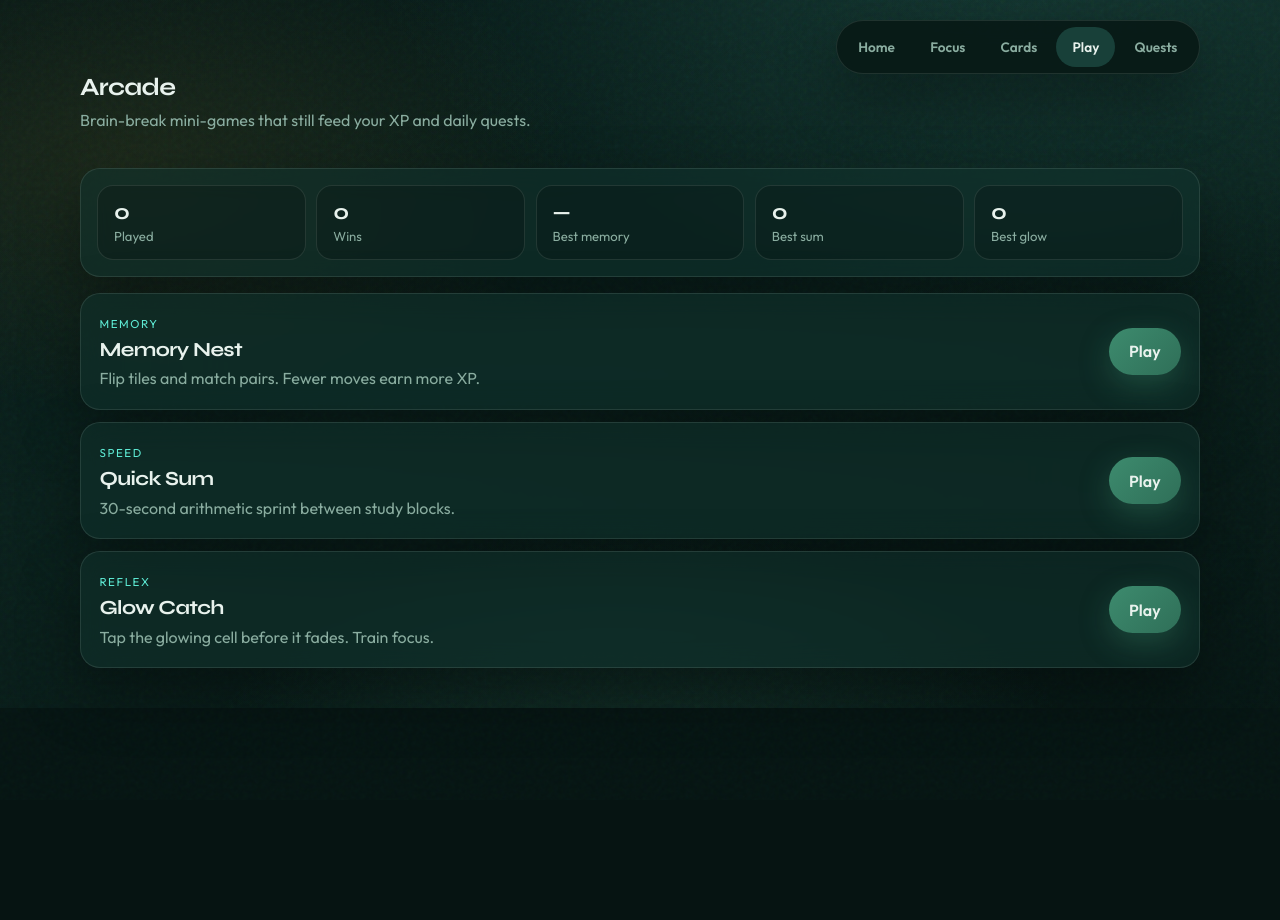
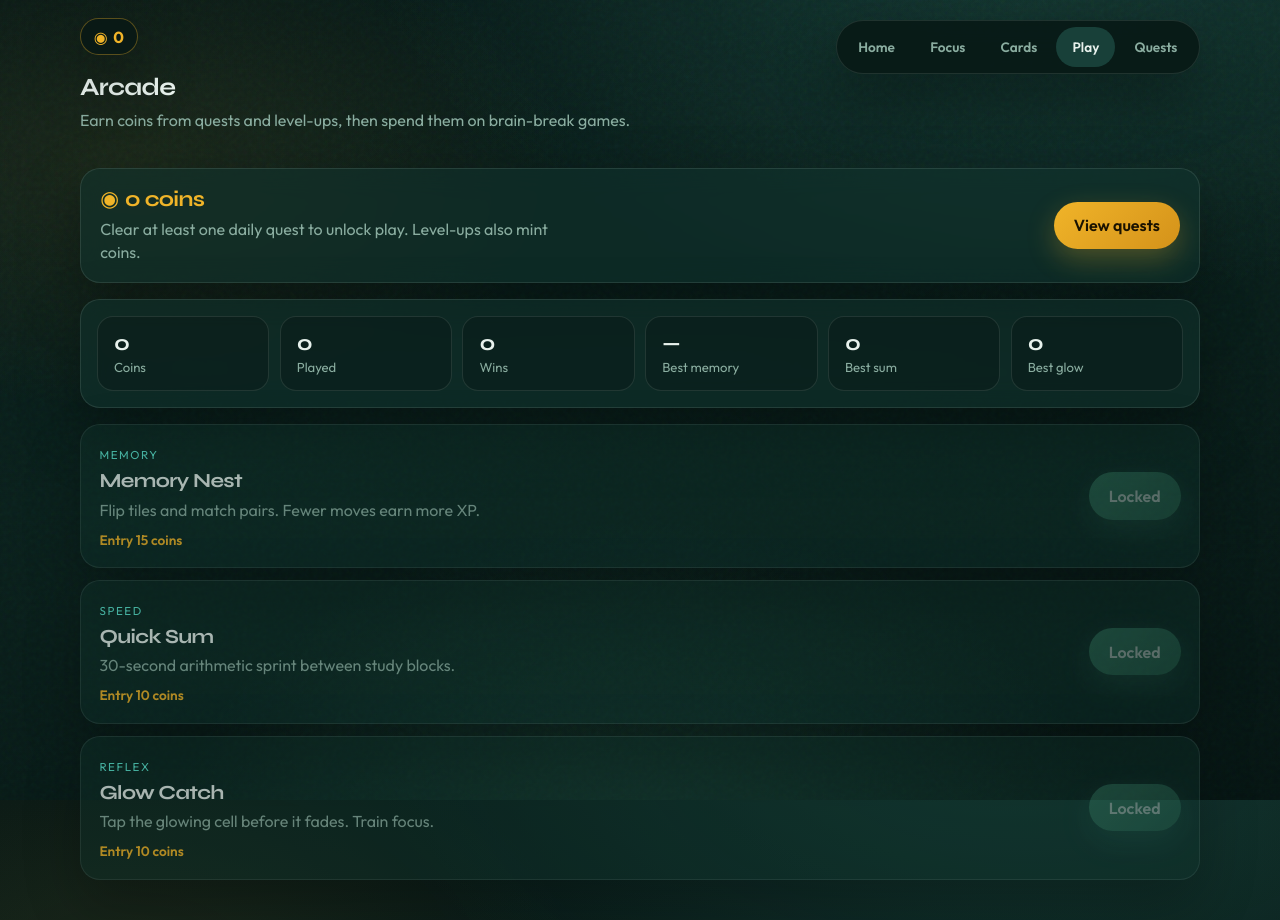
Before and after one commit to citidell08-bit/citi08, a React (Vite) app: page / in a window 1280 px wide. Both pictures are taken after a click on the button "Play". Before the commit the page ends 800 px from the top, so only its background shows below. Built offline with nearby package versions, Linux system fonts and the light colour scheme.

Commit message:
Add coins economy gating arcade play
Earn coins from quests, achievements, and every level-up. Arcade
unlocks after completing a quest; each mini-game costs coins to play.

Co-authored-by: citidell08-bit <citidell08-bit@users.noreply.github.com>

```diff
--- a/src/App.css
+++ b/src/App.css
@@ -4,3 +4,43 @@ button:disabled {
   opacity: 0.5;
   cursor: not-allowed;
 }
+
+.coin-chip {
+  position: fixed;
+  top: 1.15rem;
+  left: max(1rem, calc((100% - 1120px) / 2));
+  z-index: 35;
+  display: inline-flex;
+  align-items: center;
+  gap: 0.35rem;
+  padding: 0.45rem 0.8rem;
+  border-radius: 999px;
+  background: rgba(8, 24, 21, 0.88);
+  border: 1px solid rgba(240, 180, 41, 0.35);
+  color: var(--ember);
+  font-weight: 700;
+  box-shadow: var(--shadow);
+  backdrop-filter: blur(12px);
+}
+
+.toast .coins {
+  color: var(--ember);
+  font-weight: 700;
+  margin-right: 0.4rem;
+}
+
+.toast .coins.spend {
+  color: var(--danger);
+}
+
+.coin-inline {
+  color: var(--ember);
+}
+
+@media (max-width: 839px) {
+  .coin-chip {
+    top: auto;
+    bottom: 5.35rem;
+    left: 1rem;
+  }
+}
--- a/src/App.tsx
+++ b/src/App.tsx
@@ -8,6 +8,7 @@ import { Quests } from './components/Quests'
 import { useGameState } from './hooks/useGameState'
 import type { Tab } from './types'
 import { Companion } from './components/Companion'
+import { COINS_PER_LEVEL } from './lib/coins'
 import './App.css'
 
 function App() {
@@ -18,6 +19,7 @@ function App() {
     levelUp,
     completeFocusSession,
     reviewCard,
+    spendCoinsForGame,
     completeMiniGame,
     createDeck,
     renameCompanion,
@@ -27,6 +29,10 @@ function App() {
 
   return (
     <div className="app-shell">
+      <div className="coin-chip" aria-label={`${state.coins} coins`}>
+        <span aria-hidden="true">◉</span> {state.coins}
+      </div>
+
       {tab === 'home' && (
         <Home
           state={state}
@@ -39,7 +45,14 @@ function App() {
       {tab === 'cards' && (
         <Flashcards decks={state.decks} onReview={reviewCard} onCreateDeck={createDeck} />
       )}
-      {tab === 'play' && <Games state={state} onComplete={completeMiniGame} />}
+      {tab === 'play' && (
+        <Games
+          state={state}
+          onComplete={completeMiniGame}
+          onSpend={spendCoinsForGame}
+          onNavigate={setTab}
+        />
+      )}
       {tab === 'quests' && <Quests state={state} />}
 
       <Nav tab={tab} onChange={setTab} />
@@ -48,6 +61,12 @@ function App() {
         {toasts.map((t) => (
           <div key={t.id} className="toast">
             {t.xp != null && <span className="xp">+{t.xp} XP</span>}
+            {t.coins != null && (
+              <span className={t.coins < 0 ? 'coins spend' : 'coins'}>
+                {t.coins > 0 ? '+' : ''}
+                {t.coins} ◉
+              </span>
+            )}
             {t.message}
           </div>
         ))}
@@ -56,15 +75,17 @@ function App() {
       {levelUp != null && (
         <div className="modal-backdrop" role="dialog" aria-modal="true" aria-label="Level up">
           <div className="panel modal">
-            <Companion name={state.companionName} level={levelUp} size="md" />
+            <Companion name={state.companionName} level={levelUp.level} size="md" />
             <h2 className="section-title" style={{ marginTop: '0.75rem' }}>
-              Level {levelUp}!
+              Level {levelUp.level}!
             </h2>
             <p className="section-sub">
-              {state.companionName} evolved a little. Keep the streak alive.
+              {state.companionName} leveled up and minted{' '}
+              <strong className="coin-inline">+{levelUp.coins} coins</strong>
+              {levelUp.coins > COINS_PER_LEVEL ? ' across those levels' : ''}.
             </p>
             <button type="button" className="btn btn-primary" onClick={dismissLevelUp}>
-              Continue
+              Collect coins
             </button>
           </div>
         </div>
--- a/src/components/Games.css
+++ b/src/components/Games.css
@@ -2,6 +2,32 @@
 .mini-game {
   display: grid;
   gap: 1rem;
+}
+
+.coin-banner {
+  padding: 1.1rem 1.2rem;
+  display: flex;
+  flex-wrap: wrap;
+  justify-content: space-between;
+  gap: 1rem;
+  align-items: center;
+}
+
+.coin-banner p {
+  margin: 0.35rem 0 0;
+  color: var(--muted);
+  max-width: 46ch;
+  line-height: 1.45;
+}
+
+.coin-balance {
+  display: inline-flex;
+  align-items: center;
+  gap: 0.4rem;
+  font-family: var(--font-display);
+  font-size: 1.35rem;
+  letter-spacing: -0.03em;
+  color: var(--ember);
 }
 
 .games-scoreboard {
@@ -9,6 +35,27 @@
   display: grid;
   grid-template-columns: repeat(auto-fit, minmax(96px, 1fr));
   gap: 0.65rem;
+}
+
+.games-error {
+  margin: 0;
+  padding: 0.75rem 1rem;
+  border-radius: 14px;
+  border: 1px solid rgba(224, 122, 95, 0.45);
+  background: rgba(224, 122, 95, 0.12);
+  color: #f0c2b4;
+}
+
+.game-catalog.locked {
+  opacity: 0.72;
+}
+
+.game-cost {
+  display: inline-block;
+  margin-top: 0.55rem;
+  color: var(--ember);
+  font-size: 0.85rem;
+  font-weight: 600;
 }
 
 .game-catalog {
--- a/src/components/Games.tsx
+++ b/src/components/Games.tsx
@@ -1,5 +1,6 @@
 import { useCallback, useRef, useState } from 'react'
-import type { GameState, MiniGameId, MiniGameResult } from '../types'
+import { GAME_COSTS } from '../lib/coins'
+import type { GameState, MiniGameId, MiniGameResult, Tab } from '../types'
 import { GlowGame } from './games/GlowGame'
 import { MathGame } from './games/MathGame'
 import { MemoryGame } from './games/MemoryGame'
@@ -34,11 +35,17 @@ const CATALOG: {
 interface Props {
   state: GameState
   onComplete: (result: MiniGameResult) => void
+  onSpend: (gameId: MiniGameId) => boolean
+  onNavigate: (tab: Tab) => void
 }
 
-export function Games({ state, onComplete }: Props) {
+export function Games({ state, onComplete, onSpend, onNavigate }: Props) {
   const [active, setActive] = useState<MiniGameId | null>(null)
+  const [error, setError] = useState<string | null>(null)
   const rewardedRef = useRef(new Set<string>())
+
+  const questsDone = state.quests.filter((q) => q.completed).length
+  const arcadeUnlocked = questsDone > 0 || state.totalCoinsEarned > 0
 
   const handleFinish = useCallback(
     (result: MiniGameResult) => {
@@ -50,6 +57,24 @@ export function Games({ state, onComplete }: Props) {
     },
     [onComplete],
   )
+
+  function tryPlay(gameId: MiniGameId) {
+    setError(null)
+    if (!arcadeUnlocked) {
+      setError('Complete a daily quest first to unlock the arcade.')
+      return
+    }
+    const cost = GAME_COSTS[gameId]
+    if (state.coins < cost) {
+      setError(`Need ${cost} coins to play. Finish quests or level up to earn more.`)
+      return
+    }
+    if (!onSpend(gameId)) {
+      setError(`Need ${cost} coins to play.`)
+      return
+    }
+    setActive(gameId)
+  }
 
   if (active === 'memory') {
     return <MemoryGame onFinish={handleFinish} onBack={() => setActive(null)} />
@@ -66,11 +91,33 @@ export function Games({ state, onComplete }: Props) {
       <header>
         <h2 className="section-title">Arcade</h2>
         <p className="section-sub">
-          Brain-break mini-games that still feed your XP and daily quests.
+          Earn coins from quests and level-ups, then spend them on brain-break games.
         </p>
       </header>
 
+      <div className="panel coin-banner">
+        <div>
+          <strong className="coin-balance">
+            <span aria-hidden="true">◉</span> {state.coins} coins
+          </strong>
+          <p>
+            {arcadeUnlocked
+              ? 'Arcade unlocked — pick a game and spend coins to play.'
+              : 'Clear at least one daily quest to unlock play. Level-ups also mint coins.'}
+          </p>
+        </div>
+        {!arcadeUnlocked && (
+          <button type="button" className="btn btn-ember" onClick={() => onNavigate('quests')}>
+            View quests
+          </button>
+        )}
+      </div>
+
       <div className="panel games-scoreboard">
+        <div className="stat">
+          <strong>{state.coins}</strong>
+          <span>Coins</span>
+        </div>
         <div className="stat">
           <strong>{state.totalGamesPlayed}</strong>
           <span>Played</span>
@@ -93,19 +140,31 @@ export function Games({ state, onComplete }: Props) {
         </div>
       </div>
 
-      <ul className="game-catalog">
-        {CATALOG.map((game) => (
+      {error && <p className="games-error">{error}</p>}
+
+      <ul className={`game-catalog ${arcadeUnlocked ? '' : 'locked'}`}>
+        {CATALOG.map((game) => {
+          const cost = GAME_COSTS[game.id]
+          const canAfford = state.coins >= cost
+          return (
             <li key={game.id} className="panel game-card">
               <div>
                 <em>{game.badge}</em>
                 <strong>{game.title}</strong>
                 <p>{game.blurb}</p>
+                <span className="game-cost">Entry {cost} coins</span>
               </div>
-            <button type="button" className="btn btn-primary" onClick={() => setActive(game.id)}>
-              Play
+              <button
+                type="button"
+                className="btn btn-primary"
+                onClick={() => tryPlay(game.id)}
+                disabled={!arcadeUnlocked || !canAfford}
+              >
+                {!arcadeUnlocked ? 'Locked' : canAfford ? `Play · ${cost}` : `Need ${cost}`}
               </button>
             </li>
-        ))}
+          )
+        })}
       </ul>
     </div>
   )
--- a/src/components/Home.tsx
+++ b/src/components/Home.tsx
@@ -21,8 +21,8 @@ export function Home({ state, onNavigate, onRename, onReset }: Props) {
           <p className="eyebrow">Study companion</p>
           <h1 className="brand-mark">Kith</h1>
           <p className="lede">
-            Focus, flip cards, play mini-games — and watch {state.companionName} grow with every
-            session.
+            Clear quests, level up for coins, then spend them on arcade games with{' '}
+            {state.companionName}.
           </p>
           <div className="hero-actions">
             <button type="button" className="btn btn-primary" onClick={() => onNavigate('focus')}>
@@ -44,12 +44,19 @@ export function Home({ state, onNavigate, onRename, onReset }: Props) {
               {current} / {needed} XP to next level
             </p>
           </div>
-          <div className="xp-pill">+{state.xp} XP</div>
+          <div className="pill-stack">
+            <div className="xp-pill">+{state.xp} XP</div>
+            <div className="coin-pill">{state.coins} coins</div>
+          </div>
         </div>
         <div className="xp-track" aria-hidden="true">
           <div className="xp-fill" style={{ width: `${Math.min(100, ratio * 100)}%` }} />
         </div>
         <div className="stat-row" style={{ marginTop: '1.1rem' }}>
+          <div className="stat">
+            <strong>{state.coins}</strong>
+            <span>Coins</span>
+          </div>
           <div className="stat">
             <strong>{state.streak}</strong>
             <span>Day streak</span>
--- a/src/data/quests.ts
+++ b/src/data/quests.ts
@@ -10,6 +10,7 @@ export function generateDailyQuests(): Quest[] {
       target: 25,
       progress: 0,
       xpReward: 40,
+      coinReward: 20,
       completed: false,
       type: 'focus_minutes',
     },
@@ -20,6 +21,7 @@ export function generateDailyQuests(): Quest[] {
       target: 10,
       progress: 0,
       xpReward: 30,
+      coinReward: 15,
       completed: false,
       type: 'cards_reviewed',
     },
@@ -30,16 +32,18 @@ export function generateDailyQuests(): Quest[] {
       target: 1,
       progress: 0,
       xpReward: 20,
+      coinReward: 12,
       completed: false,
       type: 'sessions',
     },
     {
       id: uid('quest'),
       title: 'Play Break',
-      description: 'Play 2 mini-games.',
+      description: 'Play 2 mini-games with your coins.',
       target: 2,
       progress: 0,
       xpReward: 25,
+      coinReward: 18,
       completed: false,
       type: 'games_played',
     },
--- a/src/hooks/useGameState.ts
+++ b/src/hooks/useGameState.ts
@@ -1,14 +1,24 @@
 import { startTransition, useEffect, useState } from 'react'
 import { generateDailyQuests } from '../data/quests'
+import { COINS_PER_ACHIEVEMENT, coinsForLevelsGained, GAME_COSTS } from '../lib/coins'
 import { todayKey, uid, yesterdayKey } from '../lib/dates'
 import { levelFromXp } from '../lib/xp'
 import { createInitialState, loadState, saveState } from '../lib/storage'
-import type { Deck, Flashcard, GameState, MiniGameResult, Quest, Toast } from '../types'
+import type {
+  Deck,
+  Flashcard,
+  GameState,
+  LevelUpInfo,
+  MiniGameId,
+  MiniGameResult,
+  Quest,
+  Toast,
+} from '../types'
 
 export function useGameState() {
   const [state, setState] = useState<GameState>(() => loadState())
   const [toasts, setToasts] = useState<Toast[]>([])
-  const [levelUp, setLevelUp] = useState<number | null>(null)
+  const [levelUp, setLevelUp] = useState<LevelUpInfo | null>(null)
 
   useEffect(() => {
     saveState(state)
@@ -20,23 +30,28 @@ export function useGameState() {
     })
   }, [])
 
-  function pushToast(message: string, xp?: number) {
-    const toast: Toast = { id: uid('toast'), message, xp }
+  function pushToast(message: string, extras?: { xp?: number; coins?: number }) {
+    const toast: Toast = { id: uid('toast'), message, xp: extras?.xp, coins: extras?.coins }
     setToasts((t) => [...t, toast])
     window.setTimeout(() => {
       setToasts((t) => t.filter((x) => x.id !== toast.id))
     }, 2800)
   }
 
+  function awardCoins(prev: GameState, amount: number): GameState {
+    if (amount <= 0) return prev
+    return {
+      ...prev,
+      coins: prev.coins + amount,
+      totalCoinsEarned: prev.totalCoinsEarned + amount,
+    }
+  }
+
   function awardXp(prev: GameState, amount: number, reason: string): GameState {
     const before = levelFromXp(prev.xp)
     const nextXp = prev.xp + amount
     const after = levelFromXp(nextXp)
-    if (after > before) {
-      queueMicrotask(() => setLevelUp(after))
-    }
-    queueMicrotask(() => pushToast(reason, amount))
-    return {
+    let next: GameState = {
       ...prev,
       xp: nextXp,
       xpHistory: [
@@ -44,6 +59,19 @@ export function useGameState() {
         ...prev.xpHistory,
       ].slice(0, 40),
     }
+
+    if (after > before) {
+      const levelCoins = coinsForLevelsGained(before, after)
+      next = awardCoins(next, levelCoins)
+      queueMicrotask(() => setLevelUp({ level: after, coins: levelCoins }))
+      queueMicrotask(() =>
+        pushToast(reason, { xp: amount, coins: levelCoins }),
+      )
+    } else {
+      queueMicrotask(() => pushToast(reason, { xp: amount }))
+    }
+
+    return next
   }
 
   function markActive(prev: GameState): GameState {
@@ -70,16 +98,25 @@ export function useGameState() {
     const quests = updater(prev.quests).map((q) => ({ ...q }))
     let next: GameState = { ...prev, quests }
     let bonusXp = 0
+    let bonusCoins = 0
 
     for (const q of quests) {
       if (!q.completed && q.progress >= q.target) {
         q.completed = true
         bonusXp += q.xpReward
+        bonusCoins += q.coinReward
       }
+    }
+
+    if (bonusCoins > 0) {
+      next = awardCoins(next, bonusCoins)
     }
 
     if (bonusXp > 0) {
       next = awardXp(next, bonusXp, 'Quest reward')
+      if (bonusCoins > 0) {
+        queueMicrotask(() => pushToast('Quest coins', { coins: bonusCoins }))
+      }
     }
 
     if (quests.every((q) => q.completed)) {
@@ -110,13 +147,17 @@ export function useGameState() {
         ? { ...a, unlockedAt: new Date().toISOString() }
         : a,
     )
+    let next: GameState = { ...prev, achievements }
     if (wasLocked) {
+      next = awardCoins(next, COINS_PER_ACHIEVEMENT)
       const newly = achievements.find((a) => a.id === id)
       if (newly) {
-        queueMicrotask(() => pushToast(`Achievement: ${newly.title}`))
+        queueMicrotask(() =>
+          pushToast(`Achievement: ${newly.title}`, { coins: COINS_PER_ACHIEVEMENT }),
+        )
       }
     }
-    return { ...prev, achievements }
+    return next
   }
 
   function checkAchievements(prev: GameState): GameState {
@@ -170,6 +211,17 @@ export function useGameState() {
     })
   }
 
+  function spendCoinsForGame(gameId: MiniGameId): boolean {
+    const cost = GAME_COSTS[gameId]
+    if (state.coins < cost) return false
+    setState((prev) => {
+      if (prev.coins < cost) return prev
+      queueMicrotask(() => pushToast('Arcade entry', { coins: -cost }))
+      return { ...prev, coins: prev.coins - cost }
+    })
+    return true
+  }
+
   function completeMiniGame(result: MiniGameResult) {
     setState((prev) => {
       let next = markActive(prev)
@@ -192,7 +244,14 @@ export function useGameState() {
               : Math.min(next.bestMemoryMoves, result.score)
             : next.bestMemoryMoves,
       }
+      // Small coin tip for a win so arcade isn't only a sink
+      if (result.won) {
+        next = awardCoins(next, 5)
+      }
       next = awardXp(next, result.xp, result.label)
+      if (result.won) {
+        queueMicrotask(() => pushToast('Win bonus', { coins: 5 }))
+      }
       next = bumpQuest(next, 'games_played', 1)
       next = checkAchievements(next)
       return next
@@ -244,6 +303,7 @@ export function useGameState() {
     levelUp,
     completeFocusSession,
     reviewCard,
+    spendCoinsForGame,
     completeMiniGame,
     createDeck,
     renameCompanion,
--- /dev/null
+++ b/src/lib/coins.ts
@@ -0,0 +1,19 @@
+import type { MiniGameId } from '../types'
+
+/** Coins awarded for each level gained. */
+export const COINS_PER_LEVEL = 25
+
+/** Coins awarded when unlocking an achievement. */
+export const COINS_PER_ACHIEVEMENT = 10
+
+/** Entry fee to start each mini-game. */
+export const GAME_COSTS: Record<MiniGameId, number> = {
+  memory: 15,
+  math: 10,
+  glow: 10,
+}
+
+export function coinsForLevelsGained(fromLevel: number, toLevel: number): number {
+  const gained = Math.max(0, toLevel - fromLevel)
+  return gained * COINS_PER_LEVEL
+}
--- a/src/lib/storage.ts
+++ b/src/lib/storage.ts
@@ -9,6 +9,8 @@ const STORAGE_KEY = 'kith.game.v1'
 export function createInitialState(): GameState {
   return {
     xp: 0,
+    coins: 0,
+    totalCoinsEarned: 0,
     totalFocusMinutes: 0,
     totalSessions: 0,
     totalCardsReviewed: 0,
@@ -37,8 +39,10 @@ export function loadState(): GameState {
     return {
       ...createInitialState(),
       ...parsed,
+      coins: parsed.coins ?? 0,
+      totalCoinsEarned: parsed.totalCoinsEarned ?? 0,
       achievements: mergeAchievements(parsed.achievements),
-      quests: ensureGameQuest(parsed.quests),
+      quests: normalizeQuests(parsed.quests),
     }
   } catch {
     return createInitialState()
@@ -59,20 +63,27 @@ function mergeAchievements(
   })
 }
 
-function ensureGameQuest(quests: Quest[] | undefined): Quest[] {
-  const list = quests ?? generateDailyQuests()
-  if (list.some((q) => q.type === 'games_played')) return list
-  return [
-    ...list,
-    {
+function normalizeQuests(quests: Quest[] | undefined): Quest[] {
+  const defaults = generateDailyQuests()
+  const defaultByType = new Map(defaults.map((q) => [q.type, q]))
+  const list = (quests ?? defaults).map((q) => ({
+    ...q,
+    coinReward: q.coinReward ?? defaultByType.get(q.type)?.coinReward ?? 10,
+  }))
+
+  if (!list.some((q) => q.type === 'games_played')) {
+    list.push({
       id: uid('quest'),
       title: 'Play Break',
-      description: 'Play 2 mini-games.',
+      description: 'Play 2 mini-games with your coins.',
       target: 2,
       progress: 0,
       xpReward: 25,
+      coinReward: 18,
       completed: false,
       type: 'games_played',
-    },
-  ]
+    })
+  }
+
+  return list
 }
```
Also changed, not shown: src/components/Home.css (+14 -1 lines), src/components/Quests.tsx (+7 -3 lines), src/types.ts (+9 -0 lines), 1 other file (tests, documents, lock files or other folders). Lines whose indentation alone changed are shown as unchanged.
